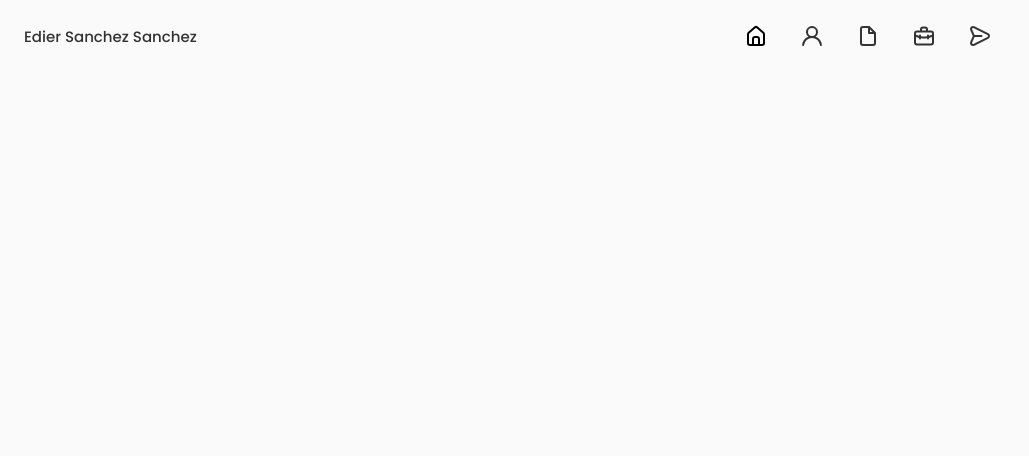
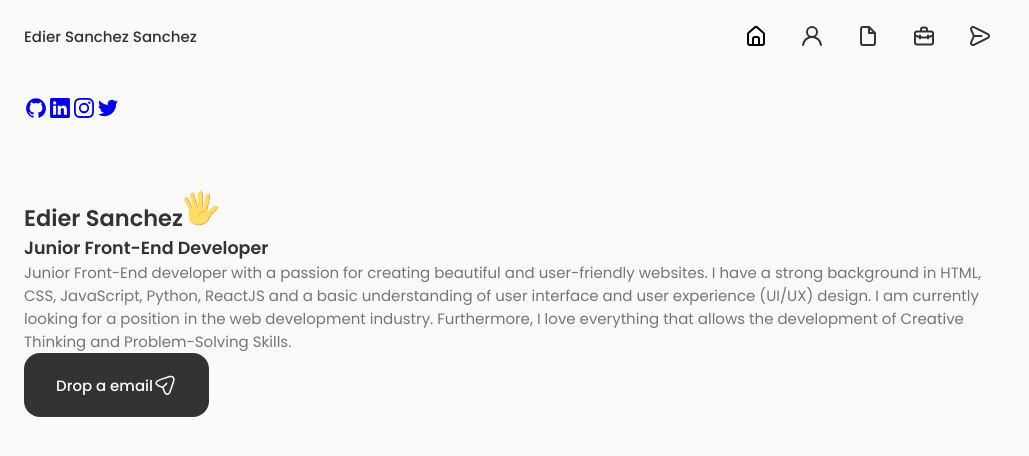
Before and after one commit to Annubis1709/my-react-portfolio-cv, a React (Vite) app: page / in a window 1280 px wide. Shown: the top 456 px of the page, without its empty margins (0-1029 px from the left). Built offline with nearby package versions, Linux system fonts and the light colour scheme.

Commit message:
Data, Home and Social component is added

```diff
--- a/src/App.jsx
+++ b/src/App.jsx
@@ -1,11 +1,14 @@
 import './App.css'
-import header from "./components/header/Header.jsx";
 import Header from "./components/header/Header.jsx";
+import Home from "./components/home/Home.jsx";
 
 function App() {
   return (
     <div>
         <Header />
+        <main className="main">
+            <Home />
+        </main>
     </div>
   )
 }
--- /dev/null
+++ b/src/components/home/Data.jsx
@@ -0,0 +1,89 @@
+import React from 'react';
+
+const Data = () => {
+    return (
+        <div className="home-data">
+            <h1 className="home-title">
+                Edier Sanchez
+                <svg
+                    width="36"
+                    height="36"
+                    viewBox="0 0 48 48"
+                    fill="none"
+                    xmlns="http://www.w3.org/2000/svg"
+                    className="home__hand"
+                >
+                    <path
+                        d="M25.4995 32.0305L31.3495 33.1555L36.1495 8.48051C36.4495 6.83051 35.3995 5.18051 33.8245 4.88051C32.1745 4.58051 30.5995 5.70551 30.2995 7.35551L25.4995 32.0305Z"
+                        fill="#FFDD67"
+                    ></path>
+                    <path
+                        d="M33.8996 4.88018C33.6746 4.80518 33.5246 4.80518 33.2996 4.80518C34.6496 5.33018 35.3996 6.75518 35.0996 8.25518L30.2996 32.9302L31.3496 33.1552L36.1496 8.48018C36.5246 6.75518 35.4746 5.18018 33.8996 4.88018Z"
+                        fill="#EBA352"
+                    ></path>
+                    <path
+                        d="M19.4995 32.7802H26.5495V5.55518C26.5495 3.53018 24.9745 1.80518 23.0245 1.80518C21.1495 1.80518 19.4995 3.45518 19.4995 5.55518V32.7802Z"
+                        fill="#FFDD67"
+                    ></path>
+                    <path
+                        d="M23.0995 1.80518C22.9495 1.80518 22.7245 1.80518 22.5745 1.88018C24.2995 2.18018 25.5745 3.68018 25.5745 5.55518V32.8552H26.6245V5.55518C26.6245 3.45518 25.0495 1.80518 23.0995 1.80518Z"
+                        fill="#EBA352"
+                    ></path>
+                    <path
+                        d="M15.7495 32.7054L21.7495 31.1304L15.2245 6.30541C14.7745 4.58041 13.0495 3.53041 11.3995 3.90541C9.74948 4.35541 8.77448 6.08041 9.22448 7.80541L15.7495 32.7054Z"
+                        fill="#FFDD67"
+                    ></path>
+                    <path
+                        d="M11.3995 3.90541L10.9495 4.13041C12.4495 4.05541 13.7995 5.03041 14.2495 6.60541L20.7745 31.4304L21.8245 31.1304L15.2245 6.30541C14.7745 4.58041 13.0495 3.53041 11.3995 3.90541Z"
+                        fill="#EBA352"
+                    ></path>
+                    <path
+                        d="M2.99937 10.355C1.57437 11.03 1.12437 12.83 1.87437 14.33L11.7744 34.055L16.7994 31.505L6.89937 11.78C6.14937 10.28 4.42437 9.68 2.99937 10.355Z"
+                        fill="#FFDD67"
+                    ></path>
+                    <path
+                        d="M2.99956 10.355C2.84956 10.43 2.69956 10.505 2.54956 10.655C3.82456 10.28 5.24956 10.955 5.92456 12.305L15.8246 32.03L16.7996 31.58L6.89956 11.78C6.14956 10.28 4.42456 9.68 2.99956 10.355Z"
+                        fill="#EBA352"
+                    ></path>
+                    <path
+                        d="M46.2744 22.2801C45.0744 19.9551 41.3244 20.1051 37.4994 24.3051C34.7994 27.2301 34.2744 28.2051 31.5744 28.1301V25.0551C31.5744 25.0551 25.7994 20.7801 14.3244 22.7301C14.3244 22.7301 7.79945 23.6301 7.79945 27.0801C7.79945 27.0801 6.67445 35.4051 8.99945 40.6551C12.4494 48.4551 30.1494 50.4801 35.6994 37.2051C36.8244 34.5801 39.0744 32.6301 41.0994 30.1551C43.4244 27.1551 47.5494 24.7551 46.2744 22.2801Z"
+                        fill="#FFDD67"
+                    ></path>
+                    <path
+                        d="M46.2745 22.28C46.0495 21.83 45.7495 21.53 45.3745 21.23C45.4495 21.305 45.5245 21.38 45.5245 21.53C46.7995 24.08 42.6745 26.405 40.1995 29.405C38.1745 31.88 35.9245 33.83 34.7995 36.455C29.9995 47.93 16.0495 47.93 10.1995 42.68C15.5245 48.68 30.5245 49.28 35.5495 37.205C36.6745 34.58 38.9245 32.63 40.9495 30.155C43.4245 27.155 47.5495 24.755 46.2745 22.28ZM32.3245 28.13C27.4495 26.33 18.7495 29.63 19.9495 38.405C19.9495 30.23 27.3745 28.205 31.4245 28.205C32.0245 28.13 32.3245 28.13 32.3245 28.13Z"
+                        fill="#EBA352"
+                    ></path>
+                </svg>
+            </h1>
+            <h3 className="home-subtitle">Junior Front-End Developer</h3>
+            <p className="home-description">
+                Junior Front-End developer with a passion for creating beautiful and user-friendly websites.
+                I have a strong background in HTML, CSS, JavaScript, Python, ReactJS and a basic understanding of user interface and user experience (UI/UX) design.
+                I am currently looking for a position in the web development industry.
+                Furthermore, I love everything that allows the development of Creative Thinking and Problem-Solving Skills.
+            </p>
+            <a href={"#contact"} className="button button-flex">
+                Drop a email
+                <svg
+                    className="button__icon"
+                    xmlns="http://www.w3.org/2000/svg"
+                    width="24"
+                    height="24"
+                    viewBox="0 0 24 24"
+                    fill="none"
+                >
+                    <path
+                        d="M14.2199 21.9352C13.0399 21.9352 11.3699 21.1052 10.0499 17.1352L9.32988 14.9752L7.16988 14.2552C3.20988 12.9352 2.37988 11.2652 2.37988 10.0852C2.37988 8.91525 3.20988 7.23525 7.16988 5.90525L15.6599 3.07525C17.7799 2.36525 19.5499 2.57525 20.6399 3.65525C21.7299 4.73525 21.9399 6.51525 21.2299 8.63525L18.3999 17.1252C17.0699 21.1052 15.3999 21.9352 14.2199 21.9352ZM7.63988 7.33525C4.85988 8.26525 3.86988 9.36525 3.86988 10.0852C3.86988 10.8052 4.85988 11.9052 7.63988 12.8252L10.1599 13.6652C10.3799 13.7352 10.5599 13.9152 10.6299 14.1352L11.4699 16.6552C12.3899 19.4352 13.4999 20.4252 14.2199 20.4252C14.9399 20.4252 16.0399 19.4352 16.9699 16.6552L19.7999 8.16525C20.3099 6.62525 20.2199 5.36525 19.5699 4.71525C18.9199 4.06525 17.6599 3.98525 16.1299 4.49525L7.63988 7.33525Z"
+                        fill="var(--container-color)"
+                    ></path>
+                    <path
+                        d="M10.11 14.7052C9.92005 14.7052 9.73005 14.6352 9.58005 14.4852C9.29005 14.1952 9.29005 13.7152 9.58005 13.4252L13.16 9.83518C13.45 9.54518 13.93 9.54518 14.22 9.83518C14.51 10.1252 14.51 10.6052 14.22 10.8952L10.64 14.4852C10.5 14.6352 10.3 14.7052 10.11 14.7052Z"
+                        fill="var(--container-color)"
+                    ></path>
+                </svg>
+            </a>
+        </div>
+    );
+};
+
+export default Data;
--- /dev/null
+++ b/src/components/home/Home.jsx
@@ -0,0 +1,18 @@
+import Social from "./Social.jsx";
+import Data from "./Data.jsx";
+
+const Home = () => {
+    return (
+        <section className="home section" id="home">
+            <div className="container home-container grid">
+                <div className="home-content grid">
+                    <Social />
+                    <div className="home-img"></div>
+                    <Data />
+                </div>
+            </div>
+        </section>
+    );
+};
+
+export default Home;
--- /dev/null
+++ b/src/components/home/Social.jsx
@@ -0,0 +1,23 @@
+import React from 'react';
+import {UilGithub, UilInstagram, UilLinkedin, UilTwitter} from '@iconscout/react-unicons'
+
+const Social = () => {
+    return (
+        <div className="home-social">
+            <a href="https://github.com/Annubis1709" className="home-social-icon" target={"_blank"}>
+                <i><UilGithub /></i>
+            </a>
+            <a href="https://www.linkedin.com/in/edier-sanchez-sanchez/" className="home-social-icon" target={"_blank"}>
+                <i><UilLinkedin /></i>
+            </a>
+            <a href="https://www.instagram.com/edier_sanz/" className="home-social-icon" target={"_blank"}>
+                <i><UilInstagram /></i>
+            </a>
+            <a href="https://twitter.com/edier_sanz" className="home-social-icon" target={"_blank"}>
+                <i><UilTwitter /></i>
+            </a>
+        </div>
+    );
+};
+
+export default Social;
```
